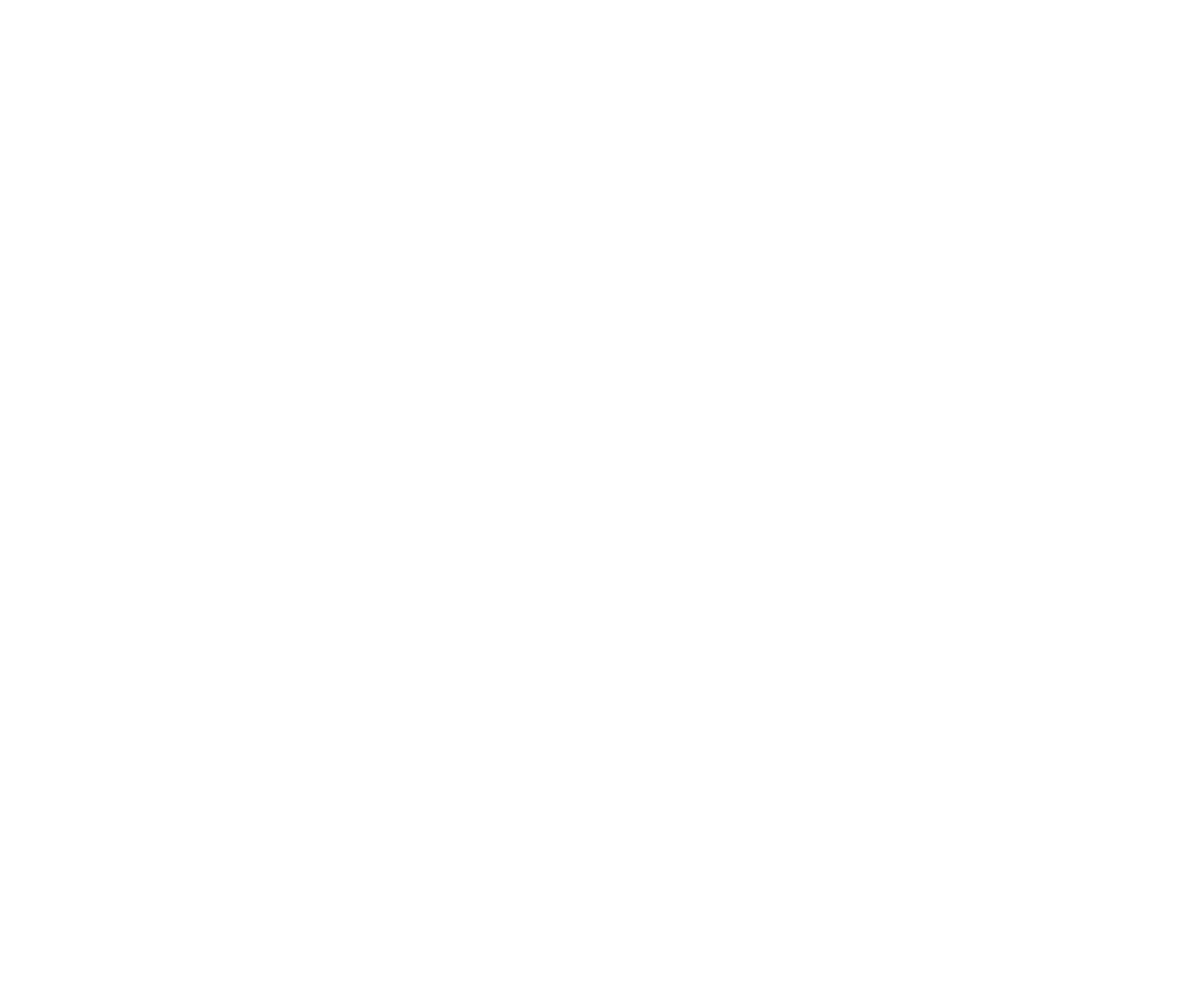
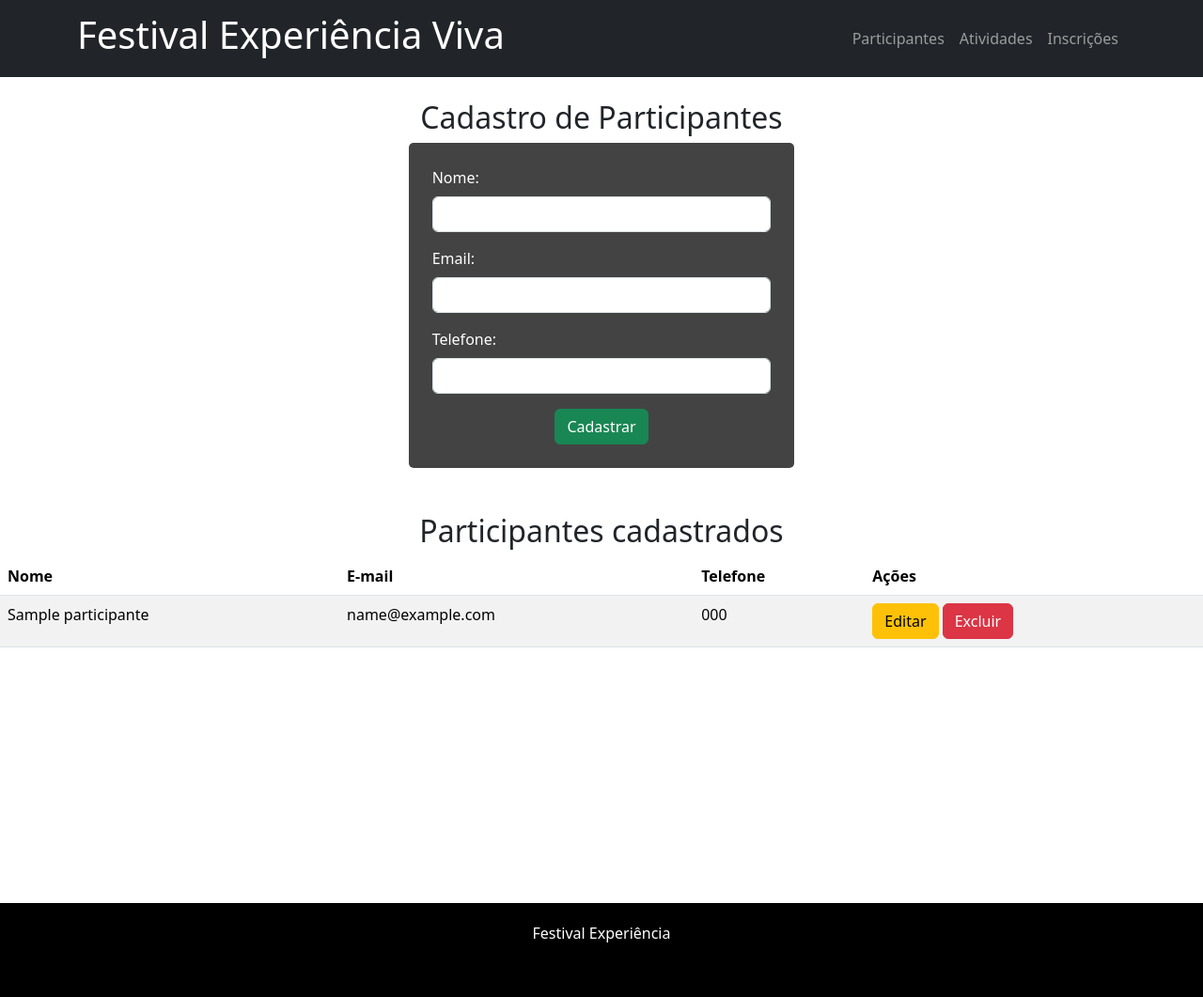
Before and after one commit to Goulart21/festival-experiencia-viva, a PHP site: page /participantes.php in a window 1280 px wide. Before the commit the page is empty. Shown: the whole page at 94% size. Before the commit the page ends 800 px from the top, so only its background shows below. Run offline with PHP 8.4, Linux system fonts and the light colour scheme; tables that the repository leaves empty hold one stand-in row (values such as "Sample post").

Commit message:
feat: implementa interface de participantes e suas funcionalidades

```diff
--- a/config/config.php
+++ b/config/config.php
@@ -23,7 +23,7 @@
         PDO::FETCH_ASSOC
     );
 
-    echo"cdasd";
+
 
 } catch (PDOException $e) {
 
--- a/public/css/style.css
+++ b/public/css/style.css
@@ -10,3 +10,10 @@
     padding: 20px;
     margin-top: 20%;
 }
+
+.formCadastro{
+    background-color: rgb(67, 67, 67);
+    color: white;
+    border-radius: 5px;
+    padding: 25px;
+}
--- /dev/null
+++ b/public/js/scipt.js
@@ -0,0 +1,22 @@
+
+
+
+function confirmarExclusao() {
+    return confirm("Deseja realmente excluir este participante?")
+}
+
+
+const formCadastro = document.querySelector("form")
+
+formCadastro.addEventListener("submit", function(e) {
+
+    const nome = document.querySelector("#nome").value.trim()
+    const email = document.querySelector("#email").value.trim()
+    const telefone = document.querySelector("#telefone").value.trim()
+
+    if (nome === "" || email === "" || telefone === "") {
+        alert("Preencha todos os campos.")
+        e.preventDefault()
+    }
+
+})
--- a/public/participantes.php
+++ b/public/participantes.php
@@ -0,0 +1,184 @@
+<?php
+
+require_once __DIR__ . '/../config/config.php';
+require_once __DIR__ . '/../models/Participantes.php';
+require_once __DIR__ . '/../services/ParticipanteService.php';
+
+$service = new ParticipanteService($pdo);
+
+if ($_SERVER['REQUEST_METHOD'] === 'POST') {
+
+    $nome = $_POST['nome'];
+    $email = $_POST['email'];
+    $telefone = $_POST['telefone'];
+
+    $participante = new Participante($nome, $email, $telefone);
+
+    if(isset($_POST['id_participante'])){
+
+    $id = (int) $_POST['id_participante'];
+    $service->atualizar($id, $participante);
+    }
+    else{
+        $service->cadastrar($participante);
+    }
+    header('Location: participantes.php');
+    exit;
+
+
+}
+$participantes = $service->listar();
+
+if (isset($_GET['excluir'])) {
+
+    $id_participante = $_GET['excluir'];
+    $service->excluir($id_participante);
+
+    header('Location: participantes.php');
+    exit;
+}
+
+if (isset($_GET['atualizar'])) {
+    $id_participante = $_GET['atualizar'];
+
+    $participante = $service->buscarPorId($id_participante);
+}
+
+$participanteEditar = null;
+
+if (isset($_GET['atualizar'])) {
+
+    $id_participante = (int) $_GET['atualizar'];
+    $participanteEditar = $service->buscarPorId($id_participante);
+}
+
+?>
+
+<!DOCTYPE html>
+<html lang="pt-BR">
+
+<head>
+    <meta charset="UTF-8">
+    <meta name="viewport" content="width=device-width, initial-scale=1.0">
+    <link href="https://cdn.jsdelivr.net/npm/bootstrap@5.3.8/dist/css/bootstrap.min.css" rel="stylesheet"
+        integrity="sha384-sRIl4kxILFvY47J16cr9ZwB07vP4J8+LH7qKQnuqkuIAvNWLzeN8tE5YBujZqJLB" crossorigin="anonymous">
+    <link rel="stylesheet" href="css/style.css">
+    <title>Pagina de Participantes</title>
+</head>
+
+<body>
+
+    <header>
+        <nav class="navbar navbar-expand-lg bg-dark navbar-dark">
+            <div class="container">
+                <a class="navbar-brand" href="index.php">
+                    <h1>Festival Experiência Viva</h1>
+                </a>
+                <ul class="navbar-nav ms-auto">
+
+                    <li class="nav-item">
+                        <a class="nav-link" href="participantes.php">
+                            Participantes
+                        </a>
+                    </li>
+
+                    <li class="nav-item">
+                        <a class="nav-link" href="atividades.php">
+                            Atividades
+                        </a>
+                    </li>
+
+                    <li class="nav-item">
+                        <a class="nav-link" href="inscricoes.php">
+                            Inscrições
+                        </a>
+                    </li>
+                </ul>
+            </div>
+        </nav>
+    </header>
+
+    <main>
+        <section class="mb-4 mt-4">
+            <h2 class="text-center">Cadastro de Participantes</h2>
+
+            <div class="row justify-content-center">
+                <div class="col-md-8 col-lg-4">
+
+                    <form action="" method="post" class="formCadastro">
+
+                        <?php if($participanteEditar): ?>>
+                            <input type="hidden" name="id_participante" value="<?= $participanteEditar['id_participante'] ?>">
+                        <?php endif;?>
+                        <div class="mb-3">
+                            <label for="nome" class="form-label">Nome:</label>
+                            <input type="text" class="form-control" id="nome" name="nome" value="<?= htmlspecialchars($participanteEditar['nome'] ?? '')  ?>" required>
+                        </div>
+
+                        <div class="mb-3">
+                            <label for="email" class="form-label">Email:</label>
+                            <input type="email" class="form-control" id="email" name="email" value="<?= htmlspecialchars($participanteEditar['email'] ?? '')   ?>" required>
+                        </div>
+
+                        <div class="mb-3">
+                            <label for="telefone" class="form-label">Telefone:</label>
+                            <input type="tel" class="form-control" id="telefone" name="telefone" value="<?=htmlspecialchars($participanteEditar['telefone'] ?? '') ?>" required>
+                        </div>
+
+                        <div class="text-center">
+                            <button type="submit" class="btn btn-success">
+                                Cadastrar
+                            </button>
+                        </div>
+
+                    </form>
+
+                </div>
+            </div>
+        </section>
+
+
+        <section class="mb-4">
+            <h2 class="text-center mt-5">Participantes cadastrados</h2>
+
+            <div class="table-responsive">
+                <table class="table table-striped table-hover">
+                    <thead>
+                        <tr>
+                            <th>Nome</th>
+                            <th>E-mail</th>
+                            <th>Telefone</th>
+                            <th>Ações</th>
+                        </tr>
+                    </thead>
+
+                    <tbody>
+
+                        <?php foreach ($participantes as $participante): ?>
+                            <tr>
+                                <td><?= $participante['nome'] ?></td>
+                                <td><?= $participante['email'] ?></td>
+                                <td><?= $participante['telefone'] ?></td>
+
+                                <td>
+                                    <a href="participantes.php?atualizar=<?= $participante['id_participante'] ?>"
+                                        class="btn btn-warning">Editar</a>
+                                    <a href="participantes.php?excluir=<?= $participante['id_participante'] ?>"
+                                        class="btn btn-danger" onclick="return confirmarExclusao()">Excluir</a>
+                                </td>
+                            </tr>
+
+
+                        <?php endforeach ?>
+                    </tbody>
+                </table>
+        </section>
+    </main>
+
+
+    <footer>Festival Experiência</footer>
+
+    <script src="js/scipt.js"></script>
+</body>
+
+</html>
```
